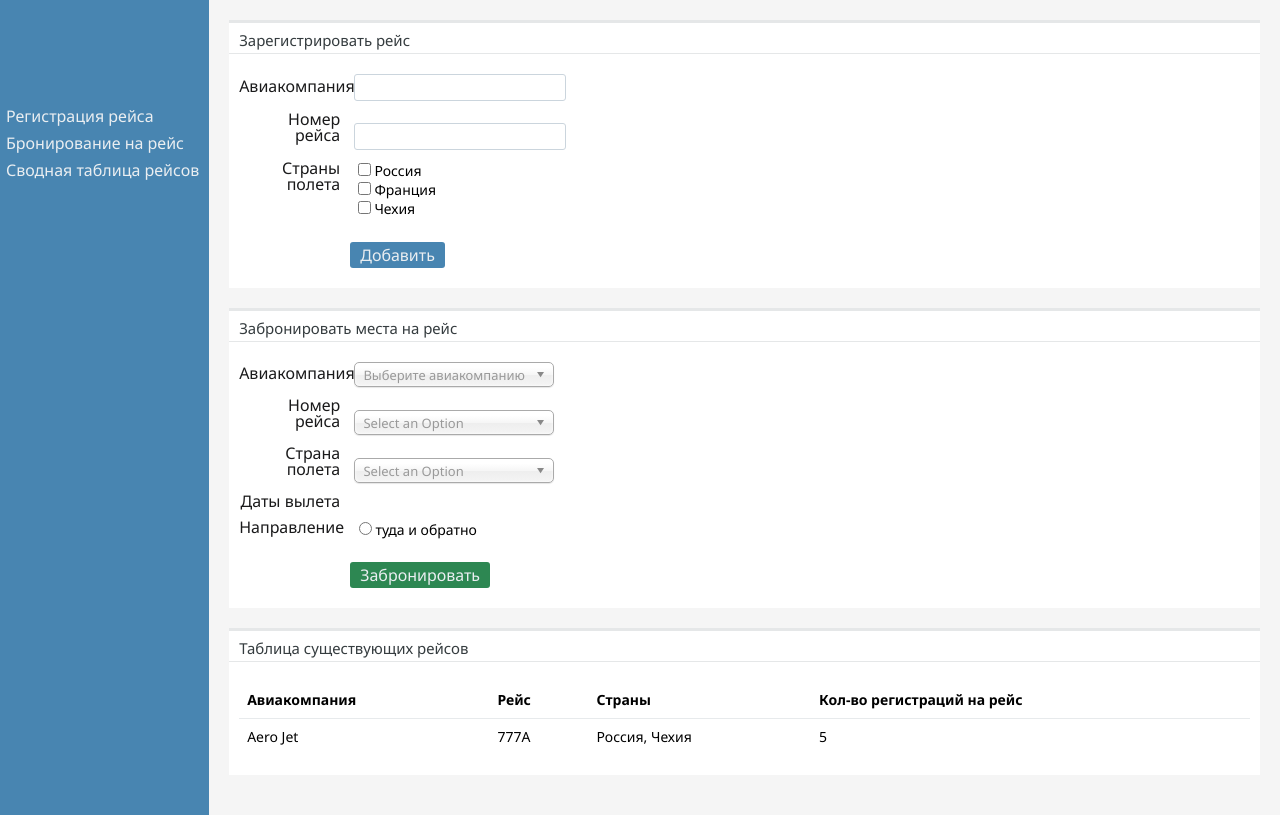
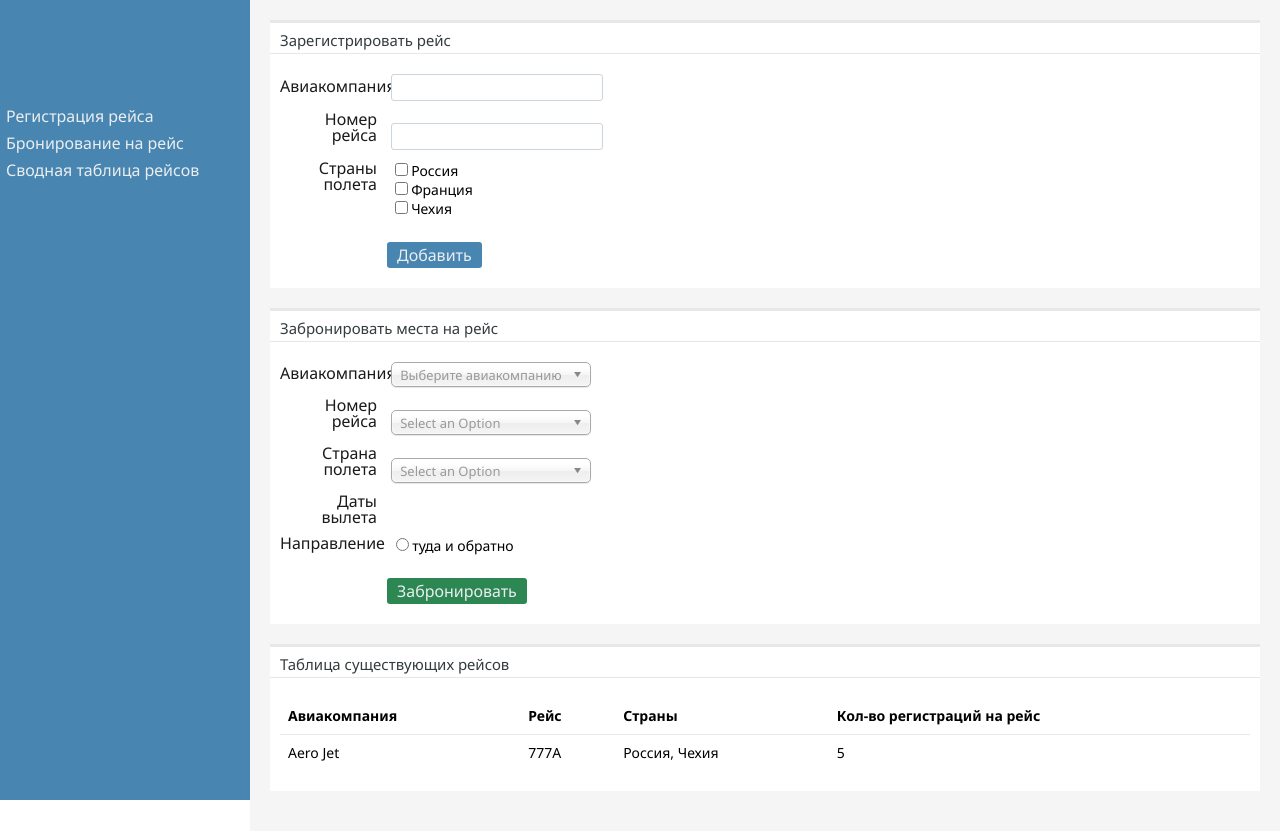
Before and after one commit to gromova-sn/aero_project, a website: page index.html in a window 1280 px wide. Drawn offline with Linux system fonts and the light colour scheme.

Commit message:
refresh navigator

```diff
--- a/css/index.scss
+++ b/css/index.scss
@@ -25,6 +25,8 @@ $border_top_color: #E5E7E8;
 //     z-index: 2000;
     width: 250px;
     background: #4885B1;
+    position: fixed;
+    height: 100%;
     &_logo {
         height: 100px;
     }
@@ -161,6 +163,7 @@ $border_top_color: #E5E7E8;
     // height: 900px;
     // position: relative;
     width: 100%;
+    margin-left: 250px;
 }
 .page {
     // margin-left: 250px;
```
Also changed, not shown: css/index.css.
